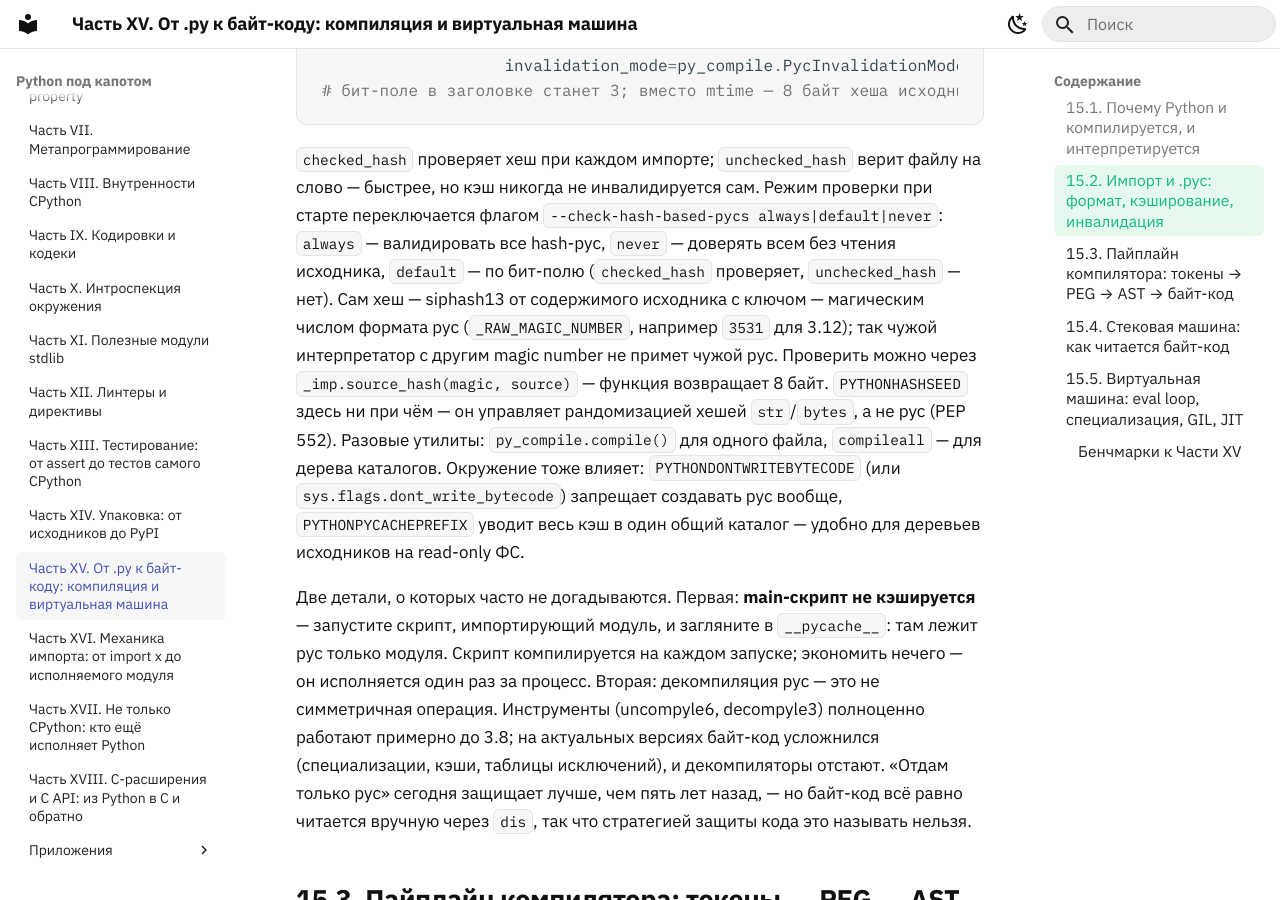
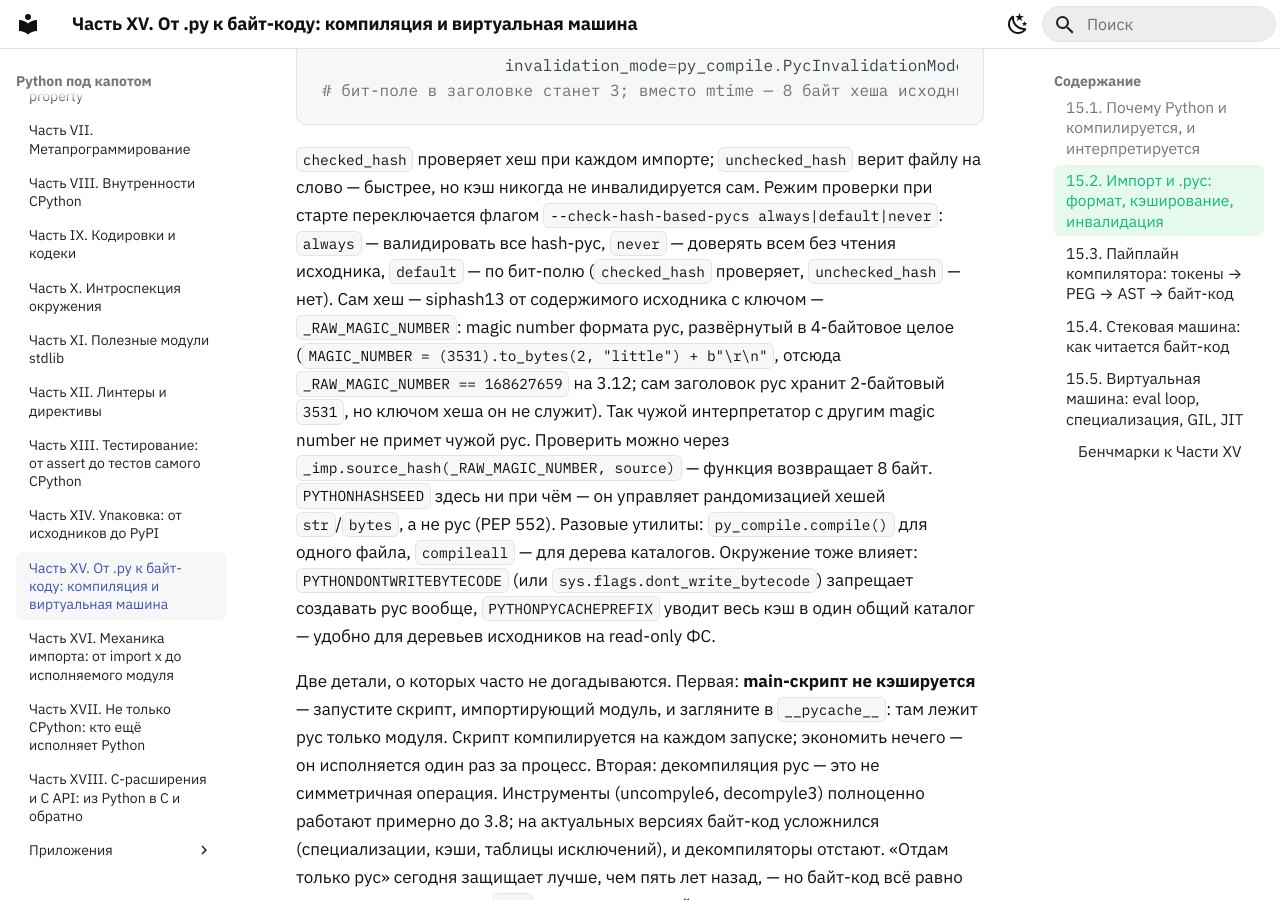
Before and after one commit to n3xumc0r3/py-underhood, an MkDocs documentation site: the page built from book/15-bytecode-vm.md, in a window 1280 px wide and 900 px high, scrolled down 3232 px. Built offline with MkDocs 1.6.1 and Material for MkDocs 9.7.7, drawn with Linux system fonts in a browser that asks for light colours; some of the changed text lies outside the part shown.

Commit message:
Fix chapter 15 per review: source-hash key is _RAW_MAGIC_NUMBER = 168627659 (4-byte expansion of 2-byte magic 3531; hash with key 3531 does not match pyc header), surprise in broken.py follows from 2nd list bullet, traceback path absolute since 3.9 (bpo-20443), 18 bytes = 7 instructions (6 real + RESUME) + 2 cache words, full dis listing for 2**10 (RESUME + RETURN_CONST, line 0/1 verified on 3.12.15)

````diff
--- a/book/15-bytecode-vm.md
+++ b/book/15-bytecode-vm.md
@@ -66,7 +66,7 @@ py_compile.compile("demo_mod.py",
 # бит-поле в заголовке станет 3; вместо mtime — 8 байт хеша исходника
 ```
 
-`checked_hash` проверяет хеш при каждом импорте; `unchecked_hash` верит файлу на слово — быстрее, но кэш никогда не инвалидируется сам. Режим проверки при старте переключается флагом `--check-hash-based-pycs always|default|never`: `always` — валидировать все hash-pyc, `never` — доверять всем без чтения исходника, `default` — по бит-полю (`checked_hash` проверяет, `unchecked_hash` — нет). Сам хеш — siphash13 от содержимого исходника с ключом — магическим числом формата pyc (`_RAW_MAGIC_NUMBER`, например `3531` для 3.12); так чужой интерпретатор с другим magic number не примет чужой pyc. Проверить можно через `_imp.source_hash(magic, source)` — функция возвращает 8 байт. `PYTHONHASHSEED` здесь ни при чём — он управляет рандомизацией хешей `str`/`bytes`, а не pyc (PEP 552). Разовые утилиты: `py_compile.compile()` для одного файла, `compileall` — для дерева каталогов. Окружение тоже влияет: `PYTHONDONTWRITEBYTECODE` (или `sys.flags.dont_write_bytecode`) запрещает создавать pyc вообще, `PYTHONPYCACHEPREFIX` уводит весь кэш в один общий каталог — удобно для деревьев исходников на read-only ФС.
+`checked_hash` проверяет хеш при каждом импорте; `unchecked_hash` верит файлу на слово — быстрее, но кэш никогда не инвалидируется сам. Режим проверки при старте переключается флагом `--check-hash-based-pycs always|default|never`: `always` — валидировать все hash-pyc, `never` — доверять всем без чтения исходника, `default` — по бит-полю (`checked_hash` проверяет, `unchecked_hash` — нет). Сам хеш — siphash13 от содержимого исходника с ключом — `_RAW_MAGIC_NUMBER`: magic number формата pyc, развёрнутый в 4-байтовое целое (`MAGIC_NUMBER = (3531).to_bytes(2, "little") + b"\r\n"`, отсюда `_RAW_MAGIC_NUMBER == 168627659` на 3.12; сам заголовок pyc хранит 2-байтовый `3531`, но ключом хеша он не служит). Так чужой интерпретатор с другим magic number не примет чужой pyc. Проверить можно через `_imp.source_hash(_RAW_MAGIC_NUMBER, source)` — функция возвращает 8 байт. `PYTHONHASHSEED` здесь ни при чём — он управляет рандомизацией хешей `str`/`bytes`, а не pyc (PEP 552). Разовые утилиты: `py_compile.compile()` для одного файла, `compileall` — для дерева каталогов. Окружение тоже влияет: `PYTHONDONTWRITEBYTECODE` (или `sys.flags.dont_write_bytecode`) запрещает создавать pyc вообще, `PYTHONPYCACHEPREFIX` уводит весь кэш в один общий каталог — удобно для деревьев исходников на read-only ФС.
 
 Две детали, о которых часто не догадываются. Первая: **main-скрипт не кэшируется** — запустите скрипт, импортирующий модуль, и загляните в `__pycache__`: там лежит pyc только модуля. Скрипт компилируется на каждом запуске; экономить нечего — он исполняется один раз за процесс. Вторая: декомпиляция pyc — это не симметричная операция. Инструменты (uncompyle6, decompyle3) полноценно работают примерно до 3.8; на актуальных версиях байт-код усложнился (специализации, кэши, таблицы исключений), и декомпиляторы отстают. «Отдам только pyc» сегодня защищает лучше, чем пять лет назад, — но байт-код всё равно читается вручную через `dis`, так что стратегией защиты кода это называть нельзя.
 
````
Also changed, not shown: other parts of book/15-bytecode-vm.md (+8 -5 lines).
